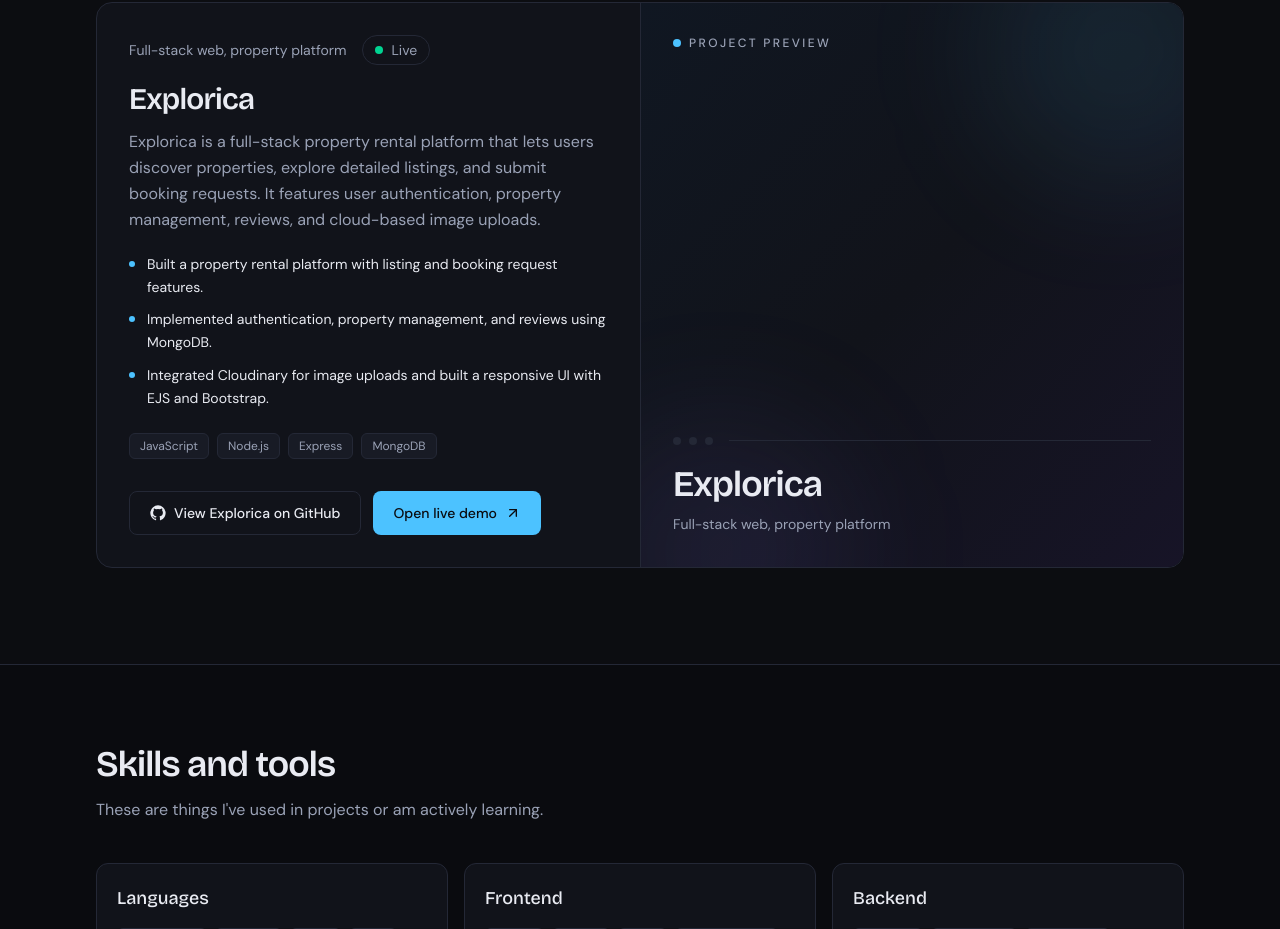
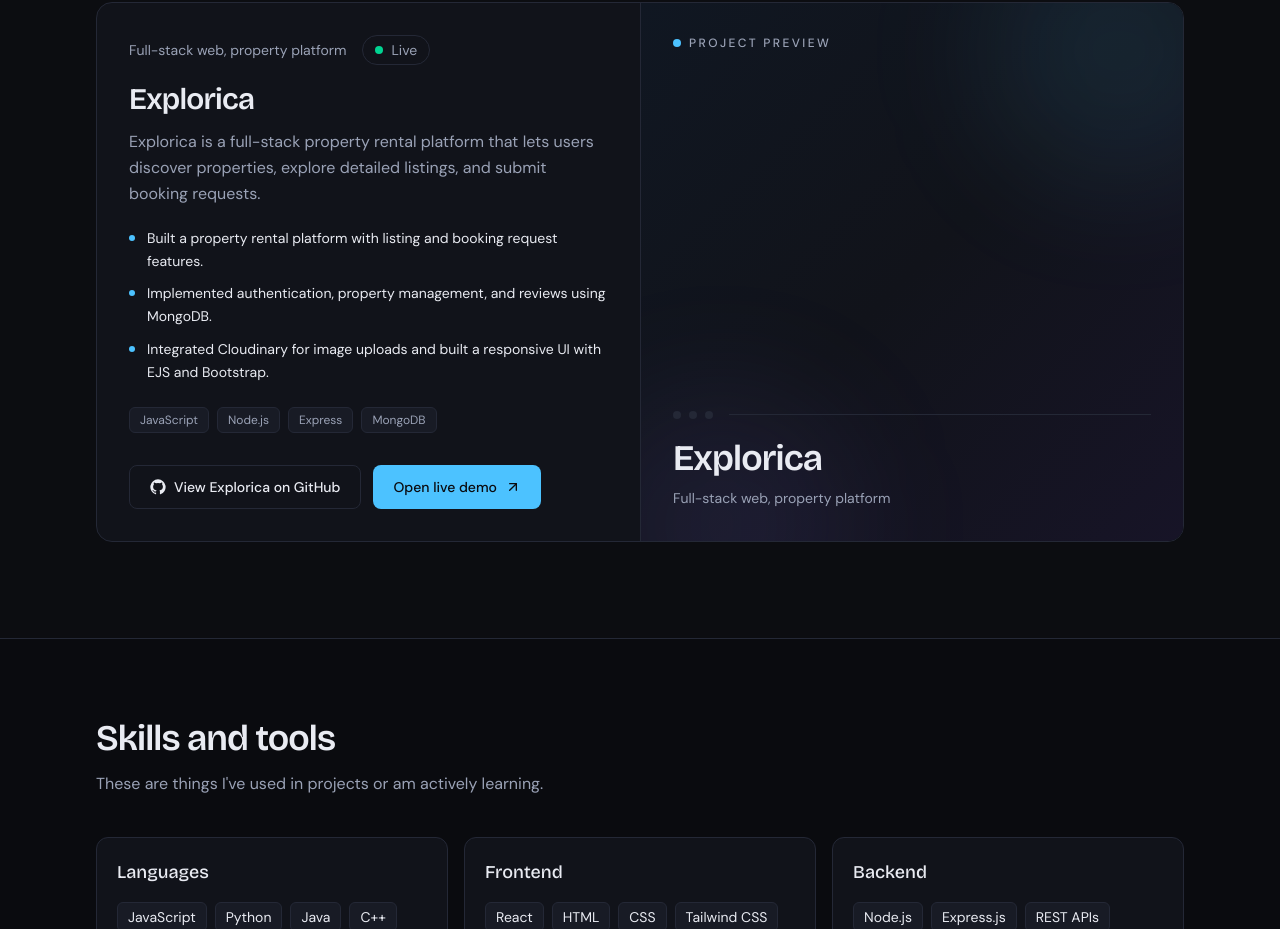
Before and after one commit to Mu-m-in/portfolio, a Next.js app: page / in a window 1280 px wide. Shown: the part 2020-2949 px from the top of the page. Built offline with nearby package versions, Linux system fonts and the light colour scheme.

Commit message:
Minor changes

```diff
--- a/src/data/projects.ts
+++ b/src/data/projects.ts
@@ -43,7 +43,7 @@
     name: "Explorica",
     category: "Full-stack web, property platform",
     summary:
-      "Explorica is a full-stack property rental platform that lets users discover properties, explore detailed listings, and submit booking requests. It features user authentication, property management, reviews, and cloud-based image uploads.",
+      "Explorica is a full-stack property rental platform that lets users discover properties, explore detailed listings, and submit booking requests.",
 
     stack: ["JavaScript", "Node.js", "Express", "MongoDB"],
     engineering: [
```
